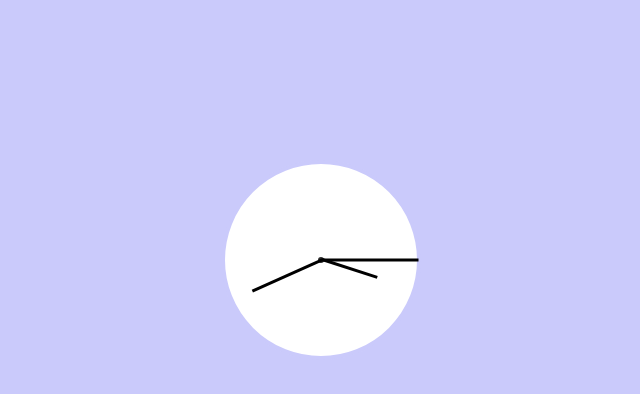
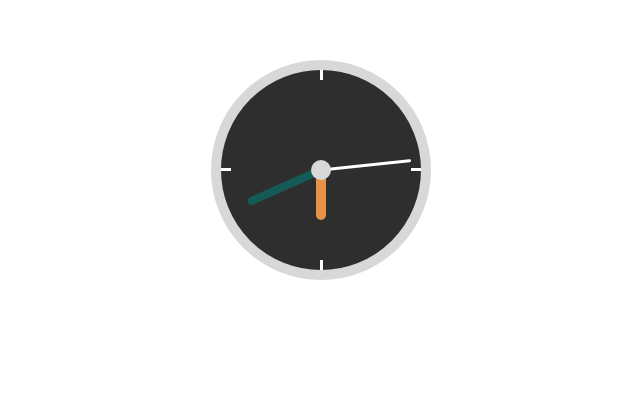
Before and after one commit to gdmgent-1819-mobdev1/labo-1-gdm-1718-brundeco, a plain HTML site: page Analog/clock_analog.html in a window 1280 px wide. Shown: the part 140-534 px from the top of the page, without its empty margins (319-959 px from the left). Drawn offline with Linux system fonts and the light colour scheme.

Commit message:
Clock updates

```diff
--- a/Analog/clock_analog.html
+++ b/Analog/clock_analog.html
@@ -6,17 +6,19 @@
 	<link rel="stylesheet" href="css/style.css">
 </head>
 <body>
+	<div class="container">
+		<div class="clock">
+			<div class="center"></div>
+			<div class="pointer hours" id="hourHand"></div>
+			<div class="pointer minutes" id="minuteHand"></div>
+			<div class="pointer seconds" id="secondHand"></div>
+			<div class="ref top"></div>
+			<div class="ref right"></div>
+			<div class="ref bottom"></div>
+			<div class="ref left"></div>
+		</div>
+	</div>
 
-	<div class="clock">
-		<div class="top"></div>
-		<div class="right"></div>
-		<div class="bottom"></div>
-		<div class="left"></div>
-		<div class="center"></div>
-		<div class="indicator hour"></div>
-		<div class="indicator minute"></div>
-		<div class="indicator second"></div>
-	</div>
 	<script src="js/script.js"></script>
 </body>
 </html>
--- a/Analog/css/style.css
+++ b/Analog/css/style.css
@@ -1,59 +1,99 @@
+body {
+	padding: 15%;
+}
 
-
-body {
-	background: #cacafb;
+.container {
+	display: flex;
+	justify-content: center;
+	align-items: center;
 }
 
 .clock {
-	position: relative;
+	background-color: #2e2e2e;
 	height: 200px;
 	width: 200px;
-	background: #fff;
-	box-sizing: border-box;
-	border-radius: 100%;
-	border: 4px solid #cacafb;
-	position: absolute;
-	top: 0;
-	left: 0;
-	right: 0;
-	bottom: 0;
-	margin: auto;
+	border-radius: 200px;
+	border: 10px solid rgb(216, 216, 216);
+	align-self: center;
+	position: relative;
 }
 
-.clock .center {
-	width: 6px;
-	height: 6px;
-	border-radius: 60%;
-	margin: auto;
-	position: absolute;
-	top: 0;
-	left: 0;
-	right: 0;
-	bottom: 0;
-	background-color: #2c2c2c;
+.center {
+	width: 20px;
+	height: 20px;
+	background-color: rgb(216, 216, 216);
+	border-radius: 15px;
+	position: relative;
+	top: 50%;
+	transform: translateY(-50%);
+	margin-left: auto;
+	margin-right: auto;
+	z-index: 10;
 }
 
-.clock .indicator {
-	width: 3px;
-	height: 50%;
-	background: black;
-	position: absolute;
-	top: 0%;
-	left: 50%;
-	transform-origin: 50% 100%;
+.pointer {
+    border-radius: 5px 5px 0px 0px;
+    position: absolute;
+    left: 0;
+    right: 0;
+    margin-left: auto;
+    margin-right: auto;
 }
 
-.indicator .minute {
-	height: 10px;
+.pointer.hours {
+    width: 10px;
+    height: 50px;
+	background-color: #e79248;
+	transform: translateY(50%);
+	transform: rotate(30deg);
+	transform-origin: bottom center;
+	margin-top: 30px;
 }
 
-
-.hour {
-	height: 30% !important;
-	top: 20% !important;
+.pointer.minutes {
+	width: 8px;
+    height: 80px;
+	background-color: #135b54;
+	transform: rotate(30deg);
+	transform-origin: bottom center;
 }
 
-.minute {
-	height: 40% !important;
-	top: 10% !important;
+.pointer.seconds {
+    width: 3px;
+    height: 90px;
+    background-color: white;
+	transform: rotate(30deg);
+	transform-origin: bottom center;
+	margin-top: -10px;
 }
+
+.ref.bottom, .ref.top {
+	height: 10px;
+	width: 3px;
+	background-color: white;
+	left: 0;
+    right: 0;
+    margin-left: auto;
+	margin-right: auto;
+	position: absolute;
+}
+
+.ref.top {
+    top: 0;
+}
+
+.ref.bottom {
+    bottom: 0;
+}
+
+.ref.left, .ref.right {
+	height: 3px;
+	width: 10px;
+	background-color: white;
+	transform: translateY(78px);
+}
+
+.ref.right {
+	right: 0;
+	position: absolute;
+}
--- a/Analog/js/script.js
+++ b/Analog/js/script.js
@@ -1,25 +1,23 @@
+let hourHand = document.getElementById('hourHand');
+let minuteHand = document.getElementById('minuteHand');
+let secondHand = document.getElementById('secondHand');
 
-const second = document.querySelector('.indicator.second');
-const minute = document.querySelector('.indicator.minute');
-const hour = document.querySelector('.indicator.hour');
+function currentTime() {
+	let date = new Date();
+	let hours = date.getHours();
+	let minutes = date.getMinutes();
+	let seconds = date.getSeconds();
 
 
-function setDate() {
-	const now = new Date();
+	let hourDeg = hours * 30;
+	let minuteDeg = minutes * 6;
+	let secondDeg = seconds * 6;
 
-	const seconds = now.getSeconds();
-	const secondsDegrees = (360/60) * seconds;
-	second.style.transform = 'rotate('+secondsDegrees + 'deg)';
+	hourHand.style.transform = 'rotate(' + hourDeg + 'deg)';
+	minuteHand.style.transform = 'rotate(' + minuteDeg + 'deg)';
+	secondHand.style.transform = 'rotate(' + secondDeg + 'deg)';
 
-	const minutes = now.getMinutes();
-	const minutesDegrees = (360 / 60) * minutes;
-	minute.style.transform = 'rotate('+ minutesDegrees +'deg)';
-
-	const hours = now.getHours();
-	const hoursDegrees = (360/60) * hours;
-	hour.style.transform = 'rotate('+hoursDegrees +'deg)';
-
+	setTimeout(currentTime, 800);
 }
 
-
-setInterval(setDate, 1000);
+currentTime();
--- a/Digital/css/style.css
+++ b/Digital/css/style.css
@@ -0,0 +1,16 @@
+body {
+    font-family: 'Roboto Mono', monospace;
+    text-align: center;
+    padding: 15% 30%;
+}
+
+div {
+    margin: 20px;
+    box-shadow: 3px 3px 25px lightgrey;
+    padding: 10px;
+}
+
+h4 {
+    display: inline-block;
+    font-weight: lighter;
+}
```
Also changed, not shown: Digital/clock_digital.html (+18 -9 lines), Digital/js/script.js (+34 -33 lines), 1 other file.
